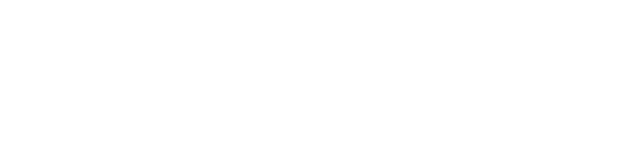
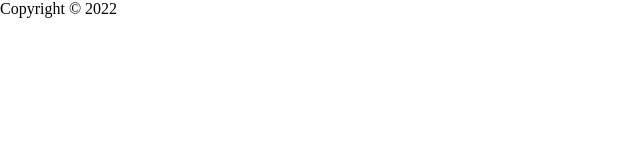
Before and after one commit to jdwilkin4/fcc-forum-clone, a website: page index.html in a window 1280 px wide. Shown: the whole page, without its empty margins (0-640 px from the left). Drawn offline with Linux system fonts and the light colour scheme.

Commit message:
added year to the footer

```diff
--- a/index.html
+++ b/index.html
@@ -8,6 +8,9 @@
     <link rel="stylesheet" href="./styles.css" />
   </head>
   <body>
+    <footer>
+      <p>Copyright &copy; <span id="copyright"></span></p>
+    </footer>
     <script type="module" src="./index.js"></script>
   </body>
 </html>
--- a/index.js
+++ b/index.js
@@ -0,0 +1,3 @@
+const copyright = document.getElementById("copyright");
+
+copyright.innerText = new Date().getFullYear();
```
